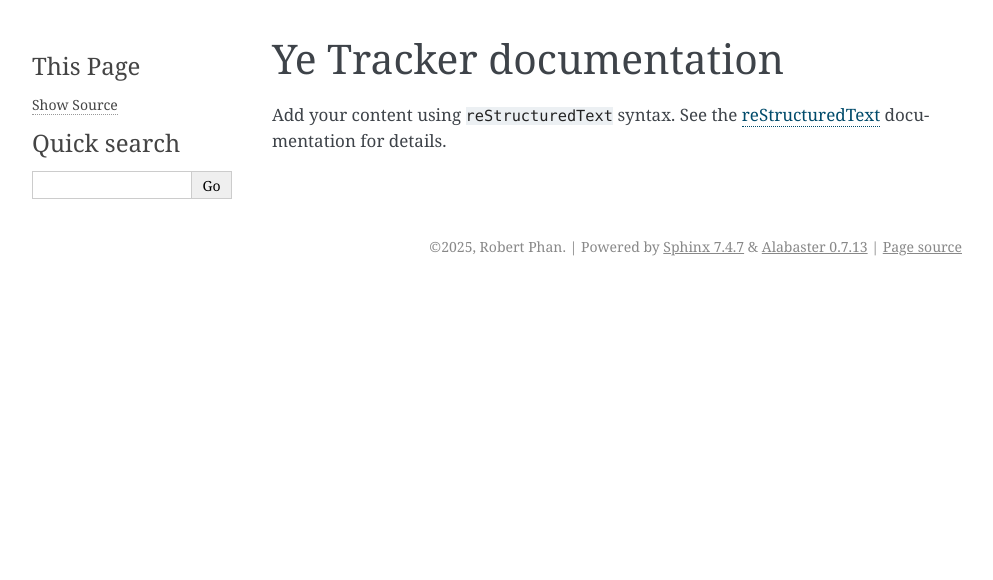
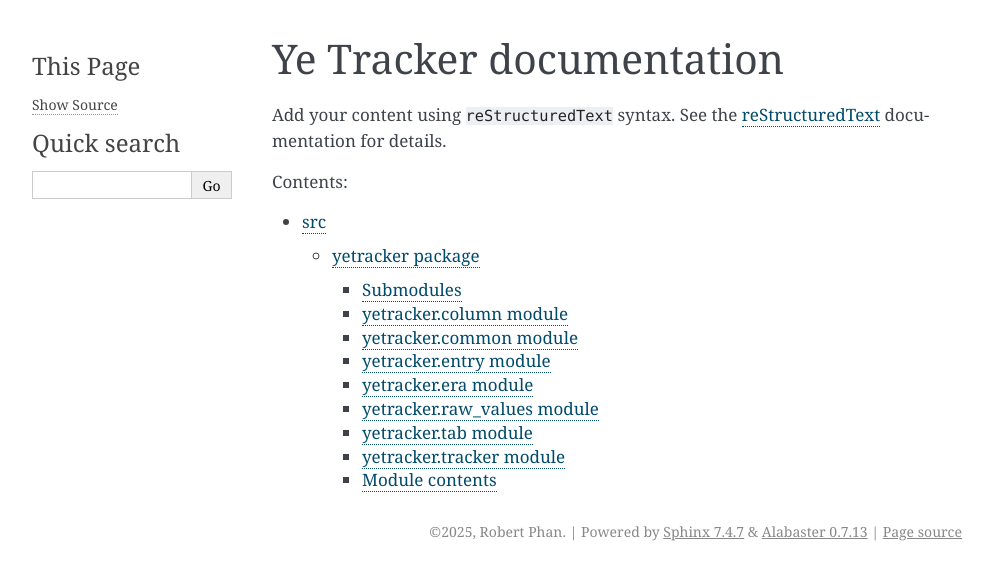
Before and after one commit to Robert-Phan/YeTrackerAPI, a Sphinx documentation site: the page built from source/index.rst, in a window 1280 px wide. Shown: the top 580 px of the page, without its empty margins (148-1141 px from the left). Built offline with Sphinx 7.4.7, drawn with Linux system fonts in a browser that asks for light colours.

```diff
--- a/source/conf.py
+++ b/source/conf.py
@@ -5,6 +5,8 @@
 
 # -- Project information -----------------------------------------------------
 # https://www.sphinx-doc.org/en/master/usage/configuration.html#project-information
+import os, sys
+sys.path.insert(0, os.path.abspath("../src"))
 
 project = 'Ye Tracker'
 copyright = '2025, Robert Phan'
@@ -13,7 +15,7 @@ author = 'Robert Phan'
 # -- General configuration ---------------------------------------------------
 # https://www.sphinx-doc.org/en/master/usage/configuration.html#general-configuration
 
-extensions = ['sphinx.ext.napoleon']
+extensions = ['sphinx.ext.napoleon', 'sphinx.ext.autodoc']
 
 templates_path = ['_templates']
 exclude_patterns = ['**/tmp/**', '**/legacy/**']
--- a/source/index.rst
+++ b/source/index.rst
@@ -12,5 +12,7 @@ documentation for details.
 
 
 .. toctree::
-   :maxdepth: 2
+   :maxdepth: 4
    :caption: Contents:
+
+   modules
--- /dev/null
+++ b/source/yetracker.rst
@@ -0,0 +1,69 @@
+yetracker package
+=================
+
+Submodules
+----------
+
+yetracker.column module
+-----------------------
+
+.. automodule:: yetracker.column
+   :members:
+   :show-inheritance:
+   :undoc-members:
+
+yetracker.common module
+-----------------------
+
+.. automodule:: yetracker.common
+   :members:
+   :show-inheritance:
+   :undoc-members:
+
+yetracker.entry module
+----------------------
+
+.. automodule:: yetracker.entry
+   :members:
+   :show-inheritance:
+   :undoc-members:
+
+yetracker.era module
+--------------------
+
+.. automodule:: yetracker.era
+   :members:
+   :show-inheritance:
+   :undoc-members:
+
+yetracker.raw\_values module
+----------------------------
+
+.. automodule:: yetracker.raw_values
+   :members:
+   :show-inheritance:
+   :undoc-members:
+
+yetracker.tab module
+--------------------
+
+.. automodule:: yetracker.tab
+   :members:
+   :show-inheritance:
+   :undoc-members:
+
+yetracker.tracker module
+------------------------
+
+.. automodule:: yetracker.tracker
+   :members:
+   :show-inheritance:
+   :undoc-members:
+
+Module contents
+---------------
+
+.. automodule:: yetracker
+   :members:
+   :show-inheritance:
+   :undoc-members:
--- a/src/yetracker/__init__.py
+++ b/src/yetracker/__init__.py
@@ -1,4 +1 @@
 from .tracker import *
-from .column import *
-from .tab import *
-# from .entries import *
```
Also changed, not shown: README.md (+91 -2 lines), source/modules.rst (added, +7 -0 lines), 1 other file.
